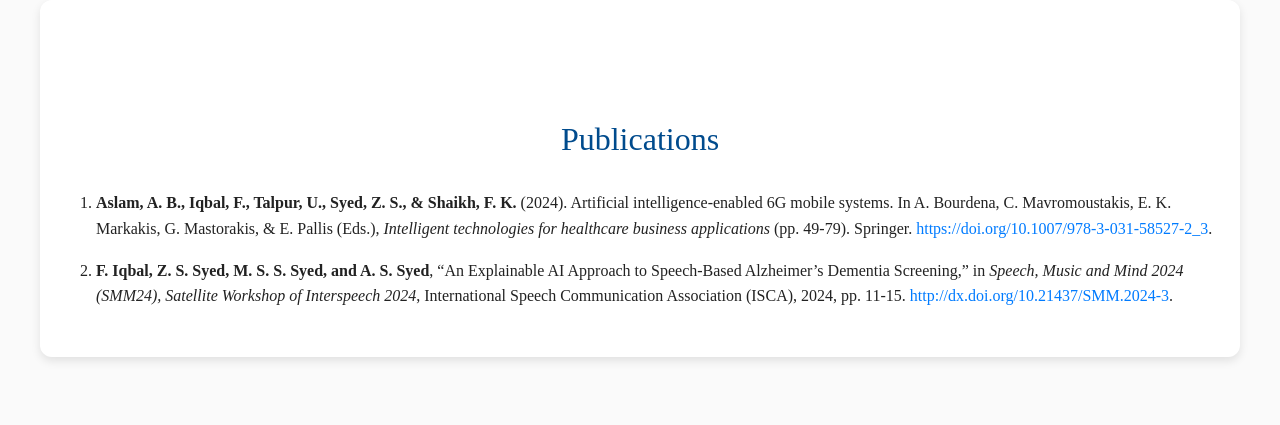
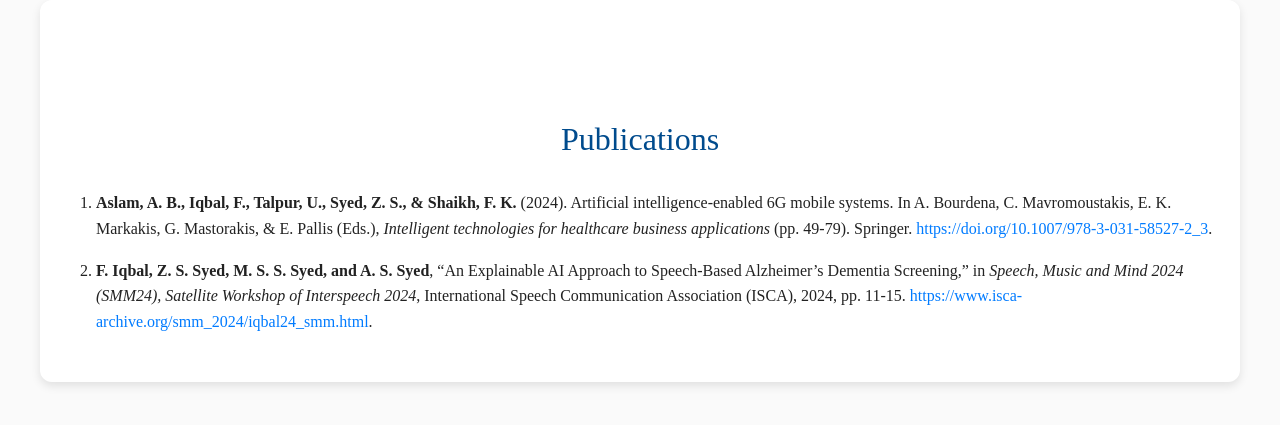
Before and after one commit to faizaiqbalsyed/faizaiqbalsyed.github.io, a Jekyll site: the page built from publications.md, in a window 1280 px wide. Shown: the top 425 px of the page. Built offline with Jekyll 4.4.1, drawn with Linux system fonts in a browser that asks for light colours; nearby versions of some CDN libraries; part of the change alters nothing that is shown.

Commit message:
Update publications.md

```diff
--- a/publications.md
+++ b/publications.md
@@ -43,4 +43,4 @@ title: Publications
 
 1. **Aslam, A. B., Iqbal, F., Talpur, U., Syed, Z. S., & Shaikh, F. K.** (2024). Artificial intelligence-enabled 6G mobile systems. In A. Bourdena, C. Mavromoustakis, E. K. Markakis, G. Mastorakis, & E. Pallis (Eds.), *Intelligent technologies for healthcare business applications* (pp. 49-79). Springer. [https://doi.org/10.1007/978-3-031-58527-2_3](https://doi.org/10.1007/978-3-031-58527-2_3).
 
-2. **F. Iqbal, Z. S. Syed, M. S. S. Syed, and A. S. Syed**, "An Explainable AI Approach to Speech-Based Alzheimer's Dementia Screening," in *Speech, Music and Mind 2024 (SMM24), Satellite Workshop of Interspeech 2024*, International Speech Communication Association (ISCA), 2024, pp. 11-15. [http://dx.doi.org/10.21437/SMM.2024-3]([[http://dx.doi.org/10.21437/SMM.2024-3](https://www.isca-archive.org/smm_2024/iqbal24_smm.html)](https://www.isca-archive.org/smm_2024/iqbal24_smm.html)).
+2. **F. Iqbal, Z. S. Syed, M. S. S. Syed, and A. S. Syed**, "An Explainable AI Approach to Speech-Based Alzheimer's Dementia Screening," in *Speech, Music and Mind 2024 (SMM24), Satellite Workshop of Interspeech 2024*, International Speech Communication Association (ISCA), 2024, pp. 11-15. [https://www.isca-archive.org/smm_2024/iqbal24_smm.html](https://www.isca-archive.org/smm_2024/iqbal24_smm.html).
```
